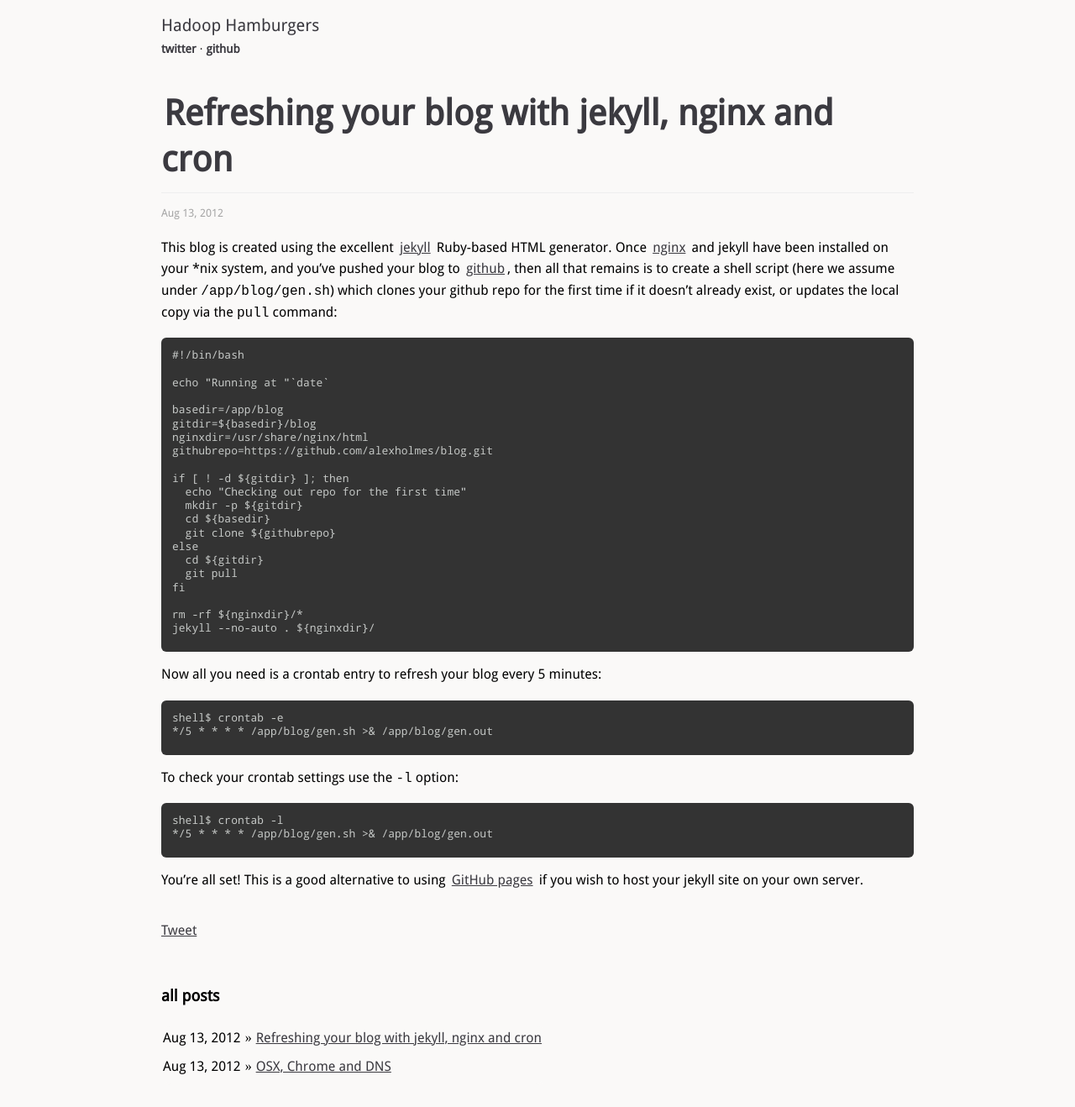
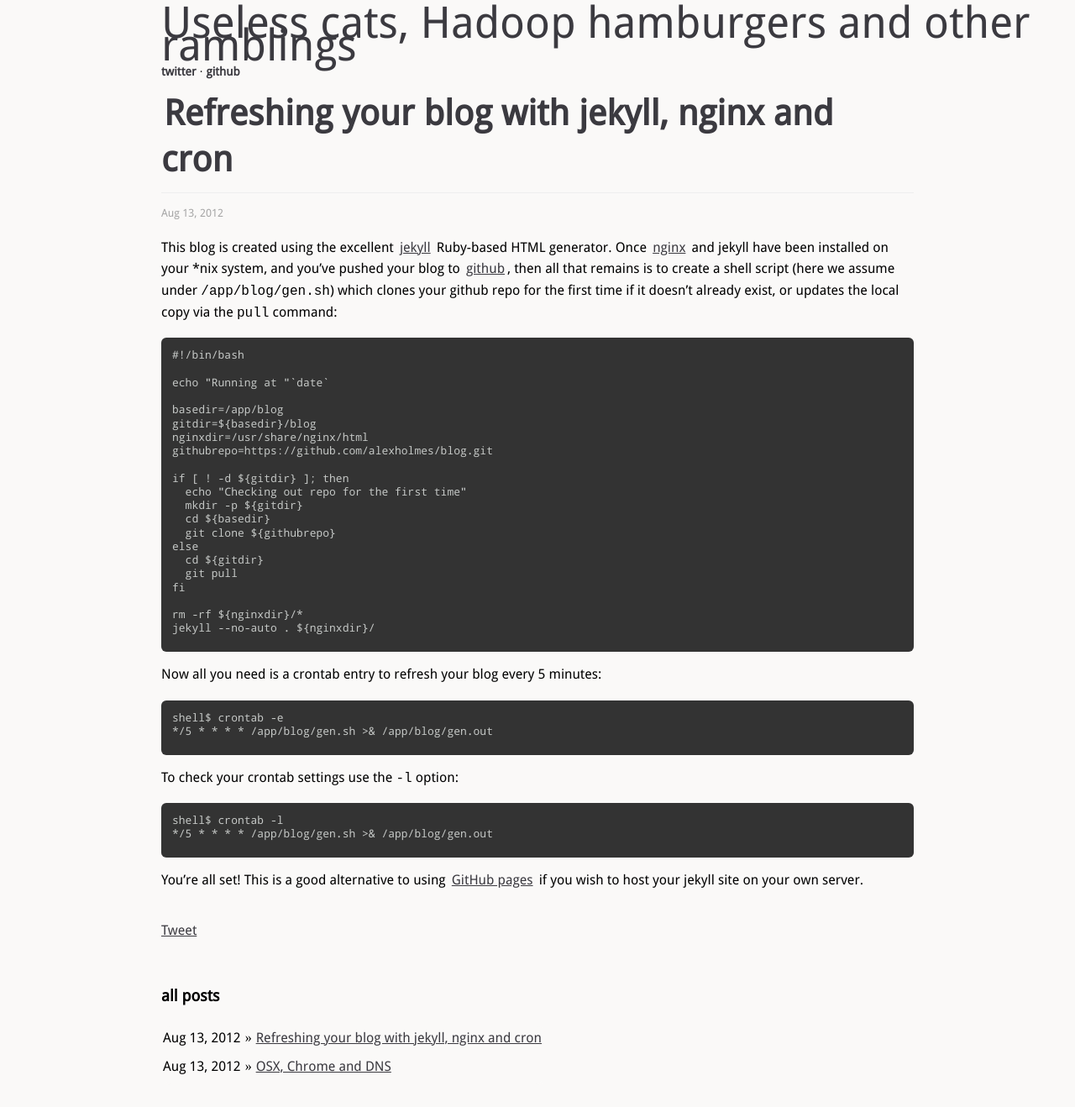
Before and after one commit to alexholmes/blog, a Jekyll site: the page built from index.html, in a window 1280 px wide and 1339 px high. Shown: the top 1318 px of the window at 84% size. Built offline with Jekyll 4.4.1, drawn with Linux system fonts in a browser that asks for light colours; comment, search, counter and statistics services are not loaded.

Commit message:
more tweaks

```diff
--- a/_includes/header.html
+++ b/_includes/header.html
@@ -1,5 +1,5 @@
 <div id="header">
-  <div id="title"><a href="/">Hadoop Hamburgers</a></div>
+  <div id="title"><a href="/">Useless cats, Hadoop hamburgers and other ramblings</a></div>
   <div id="misc">
     <a href="http://twitter.com/grep_alex">twitter</a> &middot;
     <a href="https://github.com/alexholmes">github</a>
--- a/stylesheets/screen.css
+++ b/stylesheets/screen.css
@@ -114,7 +114,7 @@ h1 {
 }
 
 #header #title {
-  font-size: 20px;
+  font-size: 52px;
   padding-top: 8px;
 }
 
```
